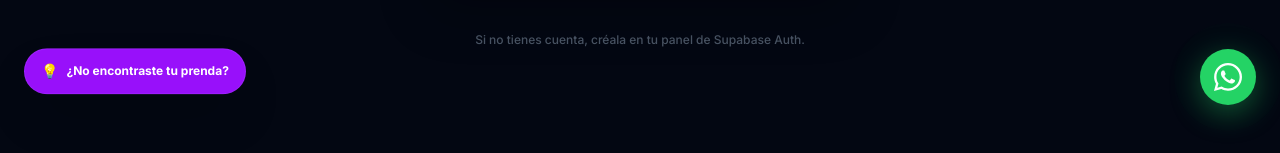
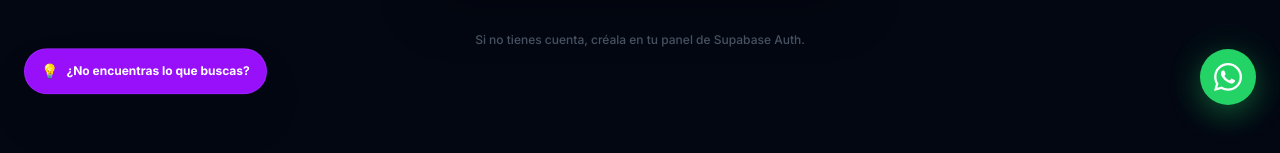
Before and after one commit to educv87/creativity, a React (Vite) app: page /login in a window 1280 px wide. Shown: the part 671-824 px from the top of the page. Built offline with nearby package versions, Linux system fonts and the light colour scheme; no server answers.

Commit message:
Refine feedback widget copy: What are you looking for, Describe product, custom product placeholders

```diff
--- a/src/components/FeedbackWidget.jsx
+++ b/src/components/FeedbackWidget.jsx
@@ -36,7 +36,7 @@ const FeedbackWidget = () => {
   const handleSubmit = async (e) => {
     e.preventDefault();
     if (!comment.trim()) {
-      setErrorMsg('Por favor describe la prenda que te gustaría encontrar.');
+      setErrorMsg('Por favor describe el producto que te gustaría encontrar.');
       return;
     }
 
@@ -119,7 +119,7 @@ const FeedbackWidget = () => {
         style={{ animationDuration: '3s' }}
       >
         <span className="text-sm group-hover:rotate-12 transition-transform">💡</span>
-        <span>¿No encontraste tu prenda?</span>
+        <span>¿No encuentras lo que buscas?</span>
       </button>
 
       {/* Modal / Card desplegable */}
@@ -175,12 +175,12 @@ const FeedbackWidget = () => {
                 <form onSubmit={handleSubmit} className="space-y-4">
                   {/* Comentario */}
                   <div className="space-y-1.5">
-                    <label className="text-[10px] font-black uppercase tracking-wider text-gray-400">Describe tu prenda ideal</label>
+                    <label className="text-[10px] font-black uppercase tracking-wider text-gray-400">Describe tu producto:</label>
                     <textarea
                       required
                       value={comment}
                       onChange={(e) => setComment(e.target.value)}
-                      placeholder="Ej. Sudadera oversize corte largo en color arena, o playera manga tres cuartos color verde militar..."
+                      placeholder="Sudaderas, playeras, tazas, gorras, termos"
                       className="w-full bg-gray-50 border border-gray-200 rounded-xl px-4 py-3 text-gray-800 focus:outline-none focus:border-purple-500 transition-all font-medium min-h-[90px] text-xs resize-none"
                     />
                   </div>
```
